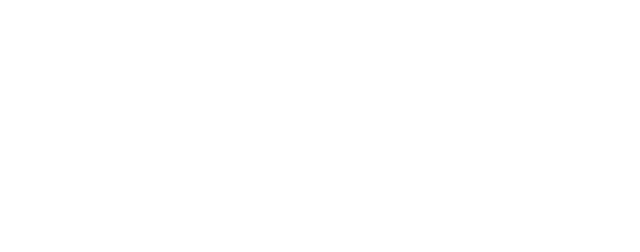
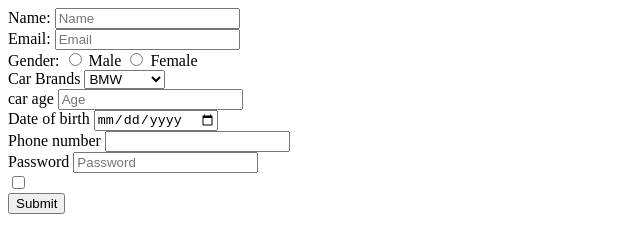
Before and after one commit to acciojob/signup-form-car-ambasha7, a website: page main.html in a window 1280 px wide. Shown: the whole page, without its empty margins (0-640 px from the left). Drawn offline with Linux system fonts and the light colour scheme.

Commit message:
created a submission

```diff
--- a/main.html
+++ b/main.html
@@ -8,6 +8,35 @@
 
 <body>
 	<!-- the entire body must be written by student -->
+	<form id="my-form" method="post">
+		<label for="name">Name:</label>
+		<input type="text" id="name" placeholder="Name" required><br>
+		<label for="Email">Email:</label>
+		<input type="email" id="email" placeholder="Email" required><br>
+		<label for="Gender">Gender:</label>
+		<input type="radio" id="gender_m" name="gender" required>
+		<label for="gender_m">Male</label>
+		<input type="radio" id="gender_f" name="gender" required>
+		<label for="gender_f">Female</label><br>
+		<label for="cars">Car Brands</label>
+		<select name="cars" id="cars" required>
+			<option>BMW</option>
+		    <option>Audi</option>
+		    <option>Mercedez</option>
+		</select><br>
+		<label for="age">car age</label>
+		<input type="number" id="age" placeholder="Age"required><br>
+		<label for="dob">Date of birth</label>
+		<input type="date" id="dob" required><br>
+		<label for="tel" >Phone number</label>
+		<input type="tel" id="tel" ><br>
+		<label for="password">Password</label>
+		<input type="password" id="password" placeholder="Password" required><br>
+		<input type="checkbox" id="tos" required><br>
+		<button type="submit">Submit</button>
+
+
+	</form>
     <script type="text/javascript" src="./script.js">
 </script>
 
```
